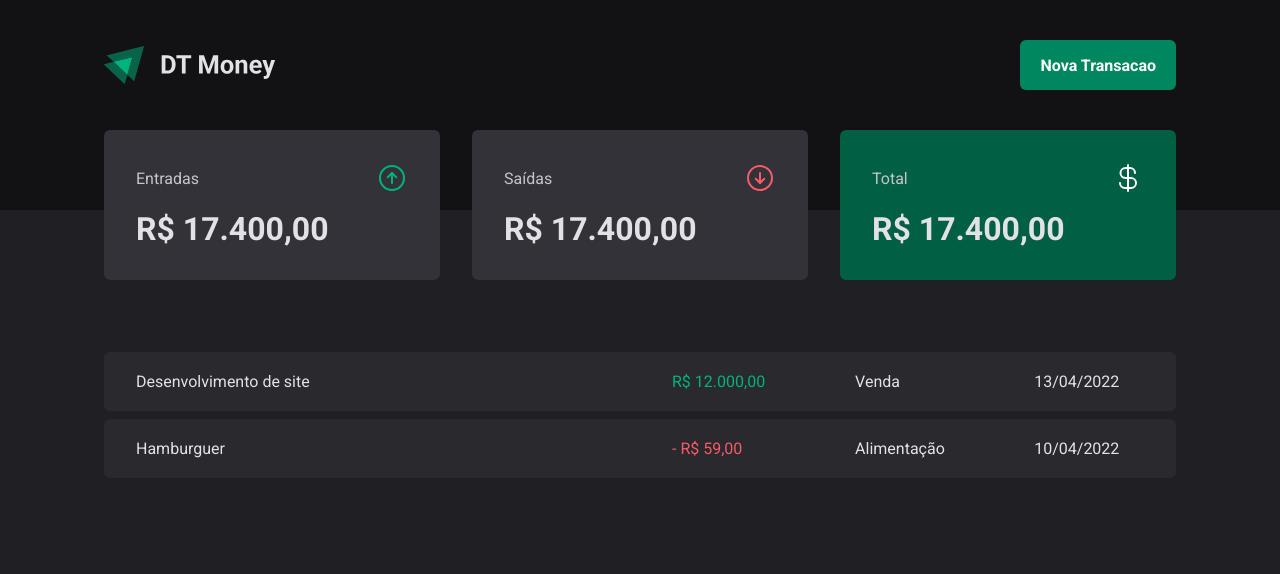
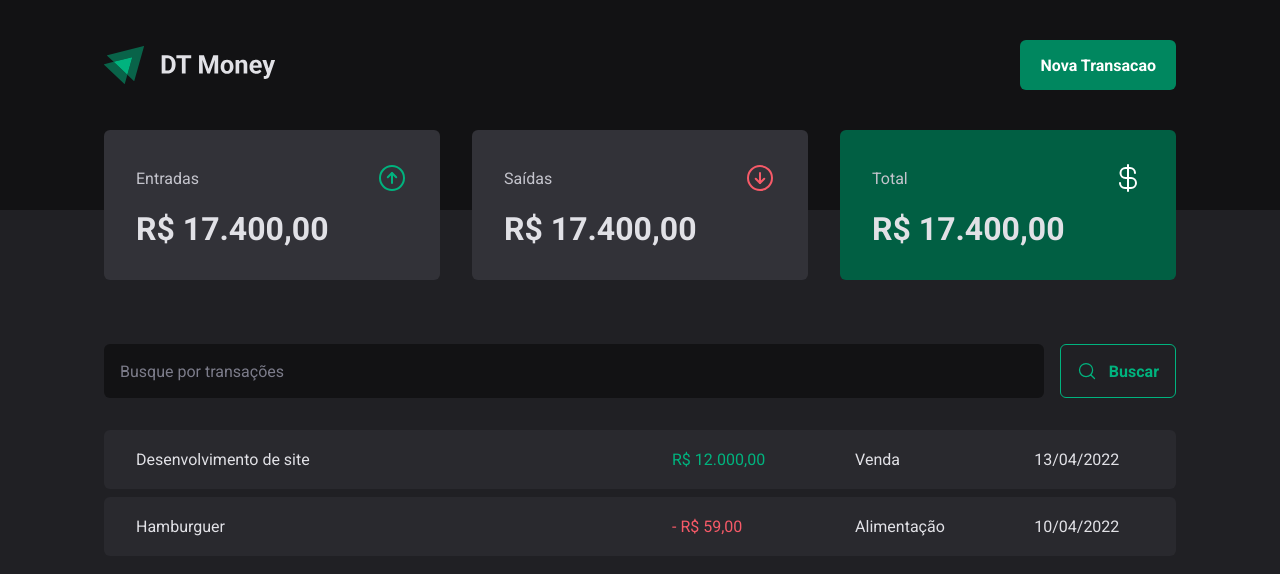
Before and after one commit to emanoelhenrick/igniteDTMoney, a React (Vite) app: page / in a window 1280 px wide. Shown: the top 574 px of the page. Built offline with nearby package versions, Linux system fonts and the light colour scheme.

Commit message:
add search transactions form component

```diff
--- /dev/null
+++ b/src/pages/Transactions/components/SearchForm/index.tsx
@@ -0,0 +1,15 @@
+import { SearchFormContainer } from "./styles";
+import { MagnifyingGlass} from 'phosphor-react'
+
+export function SearchForm() {
+  return (
+    <SearchFormContainer>
+      <input type="text" placeholder="Busque por transações" />
+
+      <button type="submit">
+        <MagnifyingGlass size={20} />
+        Buscar
+      </button>
+    </SearchFormContainer>
+  )
+}
--- /dev/null
+++ b/src/pages/Transactions/components/SearchForm/styles.ts
@@ -0,0 +1,42 @@
+import styled from "styled-components";
+
+export const SearchFormContainer = styled.form`
+  display: flex;
+  gap: 1rem;
+
+  input {
+    flex: 1;
+    border-radius: 6px;
+    border: 0;
+    background: ${props => props.theme["gray-900"]};
+    color: ${props => props.theme["gray-300"]};
+    padding: 1rem;
+
+    &::placeholder {
+      color: ${props => props.theme["gray-500"]};
+    }
+  }
+
+  button {
+    display: flex;
+    align-items: center;
+    gap: 0.75rem;
+
+    border: 0;
+    padding: 1rem;
+    background: transparent;
+    border: 1px solid ${props => props.theme["green-300"]};
+    color: ${props => props.theme["green-300"]};
+    font-weight: bold;
+    border-radius: 6px;
+    cursor: pointer;
+
+    &:hover {
+      background: ${props => props.theme["green-500"]};
+      border-color: ${props => props.theme["green-500"]};
+      color: ${props => props.theme.white};
+      transition: all 200ms;
+    }
+  }
+
+`
--- a/src/pages/Transactions/index.tsx
+++ b/src/pages/Transactions/index.tsx
@@ -1,5 +1,6 @@
 import { Header } from "../../components/Header";
 import { Summary } from "../../components/Summary";
+import { SearchForm } from "./components/SearchForm";
 import { PriceHighLight, TransactionsContainer, TransactionsTable } from "./styles";
 
 export function Transactions() {
@@ -9,6 +10,10 @@
       <Summary />
 
       <TransactionsContainer>
+
+        <SearchForm />
+
+
         <TransactionsTable>
           <tbody>
             <tr>
--- a/src/pages/Transactions/styles.ts
+++ b/src/pages/Transactions/styles.ts
@@ -11,7 +11,7 @@
   width: 100%;
   border-collapse: separate;
   border-spacing: 0 0.5rem;
-  /* margin-top: 1.5rem; */
+  margin-top: 1.5rem;
 
   td {
     padding: 1.25rem 2rem;
```
